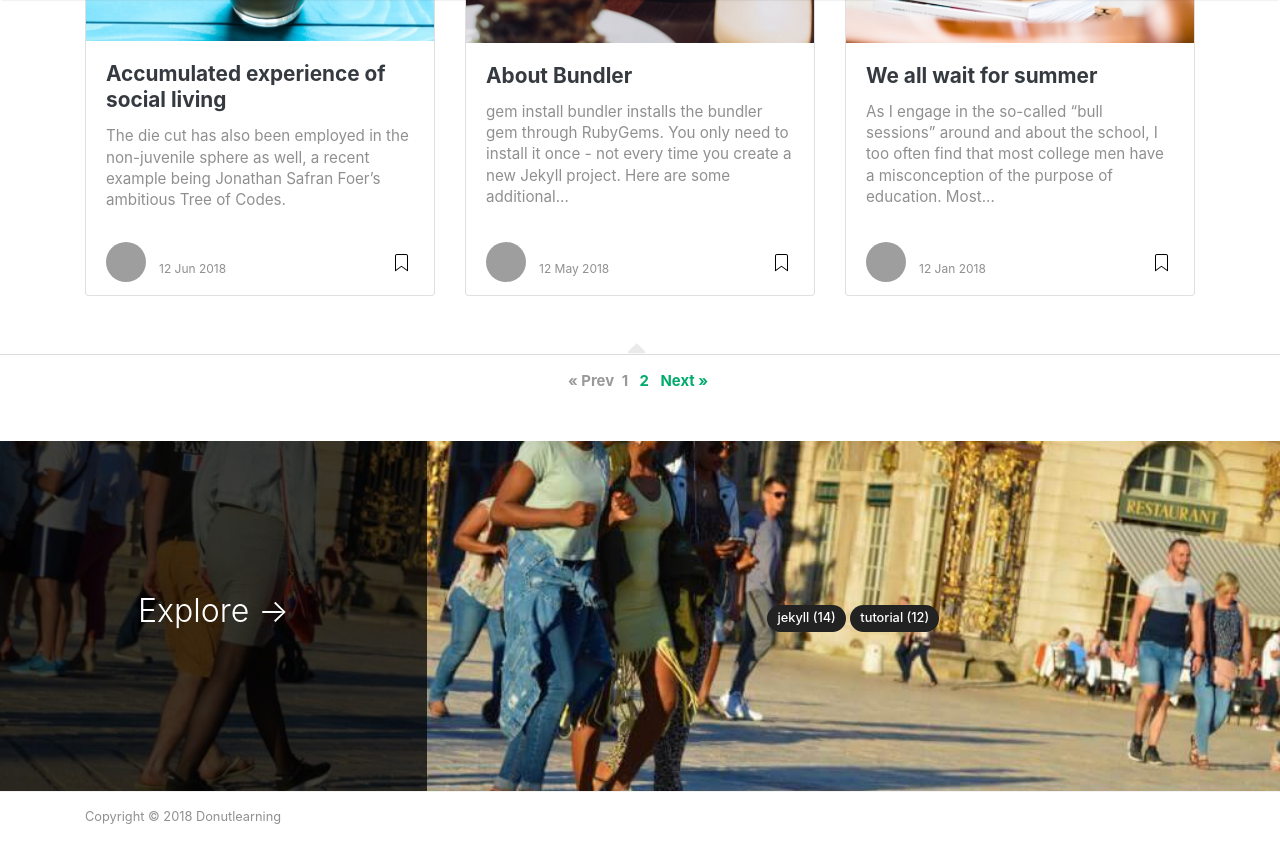
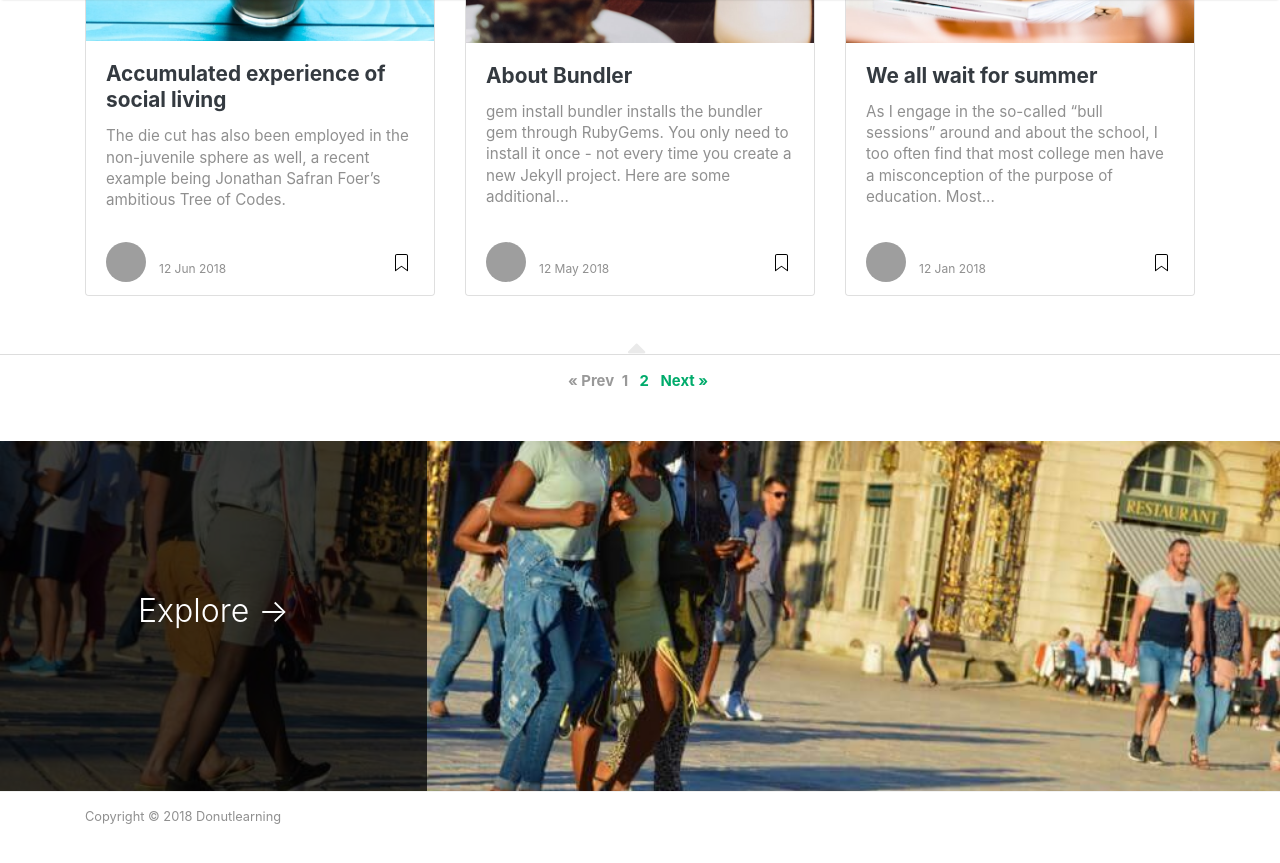
Before and after one commit to shreyasrh9/shreyasrh9.github.io, a Jekyll site: the page built from index.html, in a window 1280 px wide and 900 px high, scrolled down 1807 px. Shown: the top 863 px of the window. Built offline with Jekyll 4.4.1, drawn with Linux system fonts in a browser that asks for light colours; nearby versions of some CDN libraries; the list of posts is cut into pages by our own code; comment, search, counter and statistics services are not loaded; grey boxes are pictures that could not be loaded.

```diff
--- a/_layouts/default.html
+++ b/_layouts/default.html
@@ -153,7 +153,7 @@
                         <h2 class="d-md-block align-self-center py-1 font-weight-light">Explore <span class="d-none d-md-inline">→</span></h2>
                     </div>
                 </div>
-                <div class="col-md-8 p-5 align-self-center text-center">
+                <!-- <div class="col-md-8 p-5 align-self-center text-center">
                     {% assign tags_list = site.categories %}
                     {% if tags_list.first[0] == null %}
                     {% for tag in tags_list %}
@@ -166,7 +166,7 @@
                     {% endif %}
                     {% assign tags_list = nil %}
 
-                </div>
+                </div> -->
             </div>
         </div>
 
```
